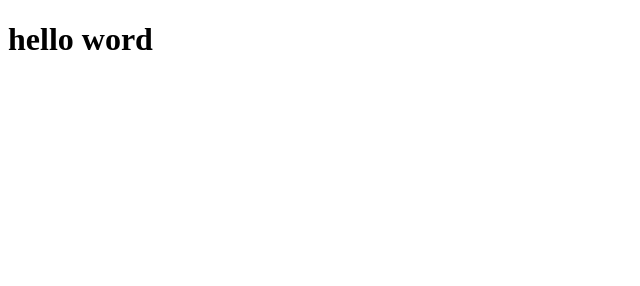
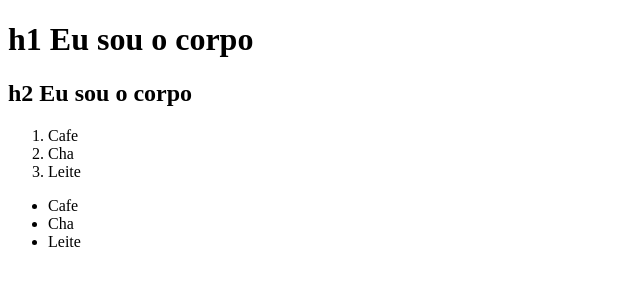
Before and after one commit to DaniloNSF/exercicios-EBAC, a plain HTML site: page Helloword.html in a window 1280 px wide. Shown: the whole page, without its empty margins (0-640 px from the left). Drawn offline with Linux system fonts and the light colour scheme.

Commit message:
Update Helloword.html

```diff
--- a/Helloword.html
+++ b/Helloword.html
@@ -4,10 +4,25 @@
     <meta charset="UTF-8">
     <meta http-equiv="X-UA-Compatible" content="IE=edge">
     <meta name="viewport" content="width=device-width, initial-scale=1.0">
-    <title>Document</title>
+    <title>
+        Olá, eu sou a cabeça
+    </title>
 </head>
+
 <body>
-    <h1>hello word</h1>
+    <h1>h1  Eu sou o corpo</h1>
+    <h2>h2  Eu sou o corpo</h2>
+</body>
 
-</body>
+    <ol>
+        <li>Cafe</li>
+        <li>Cha</li>
+        <li>Leite</li>
+    </ol>
+    <ul>
+        <li>Cafe</li>
+        <li>Cha</li>
+        <li>Leite</li>
+    </ul>
+
 </html>
```
